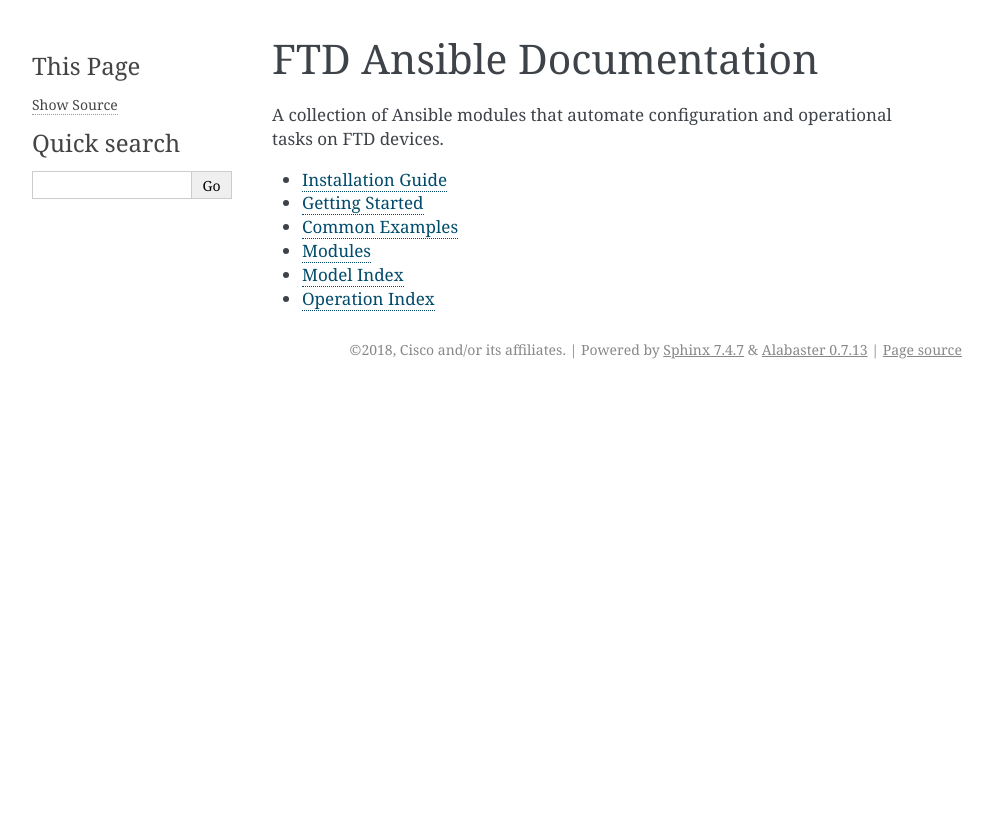
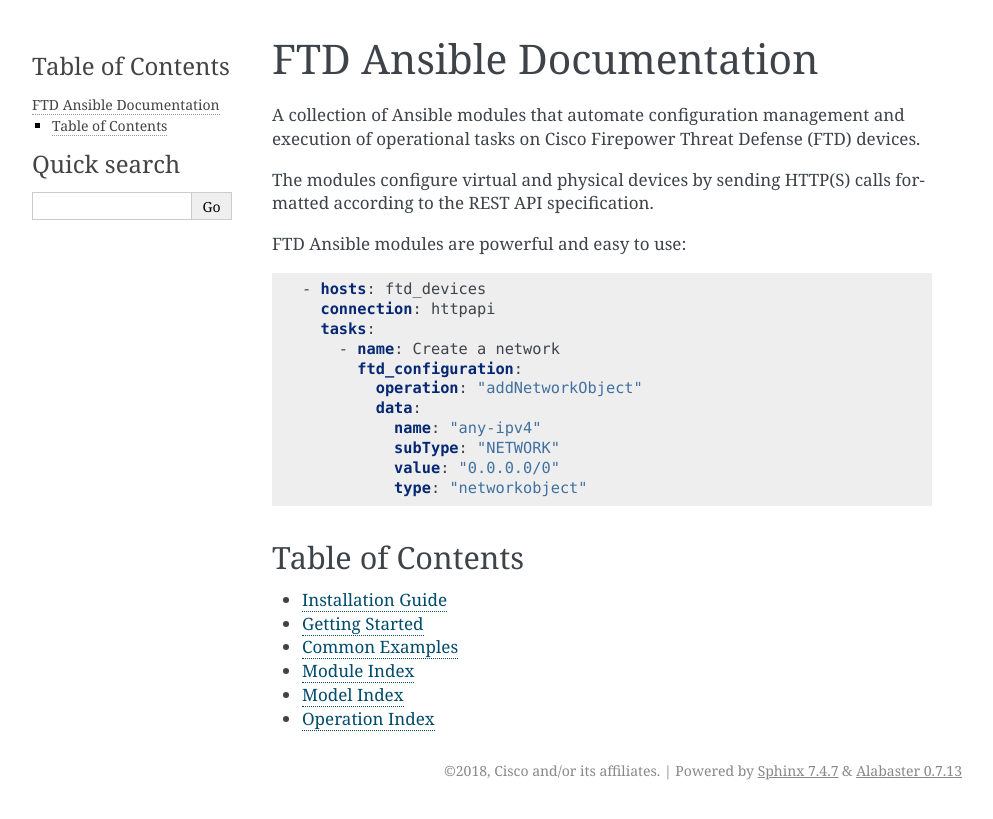
Before and after one commit to CiscoDevNet/FTDAnsible, a Sphinx documentation site: the page built from docs/index.rst, in a window 1280 px wide. Shown: the top 819 px of the page, without its empty margins (148-1141 px from the left). Built offline with Sphinx 7.4.7, drawn with Linux system fonts in a browser that asks for light colours.

Commit message:
Update index page

```diff
--- a/docs/conf.py
+++ b/docs/conf.py
@@ -79,14 +79,15 @@ html_theme = 'alabaster'
 # Theme options are theme-specific and customize the look and feel of a theme
 # further.  For a list of options available for each theme, see the
 # documentation.
-#
-# html_theme_options = {}
+html_theme_options = {
+    'description': 'Managing Cisco FTD devices with Ansible modules.',
+}
 
 # Add any paths that contain custom static files (such as style sheets) here,
 # relative to this directory. They are copied after the builtin static files,
 # so a file named "default.css" will overwrite the builtin "default.css".
 html_static_path = ['_static']
-
+html_show_sourcelink=False
 # Custom sidebar templates, must be a dictionary that maps document names
 # to template names.
 #
--- a/docs/index.rst
+++ b/docs/index.rst
@@ -1,12 +1,30 @@
-.. ansible-ftd documentation master file, created by
-   sphinx-quickstart on Wed Sep 12 16:13:48 2018.
-   You can adapt this file completely to your liking, but it should at least
-   contain the root `toctree` directive.
-
 FTD Ansible Documentation
 =========================
 
-A collection of Ansible modules that automate configuration and operational tasks on FTD devices.
+A collection of Ansible modules that automate configuration management and execution of operational tasks on
+Cisco Firepower Threat Defense (FTD) devices.
+
+The modules configure virtual and physical devices by sending HTTP(S) calls formatted according to the REST API
+specification.
+
+FTD Ansible modules are powerful and easy to use:
+
+.. code-block:: yaml
+
+   - hosts: ftd_devices
+     connection: httpapi
+     tasks:
+       - name: Create a network
+         ftd_configuration:
+           operation: "addNetworkObject"
+           data:
+             name: "any-ipv4"
+             subType: "NETWORK"
+             value: "0.0.0.0/0"
+             type: "networkobject"
+
+Table of Contents
+-----------------
 
 .. toctree::
    :maxdepth: 2
--- a/docs/modules/index.rst
+++ b/docs/modules/index.rst
@@ -1,3 +1,3 @@
 ******************
-Modules
+Module Index
 ******************
```
